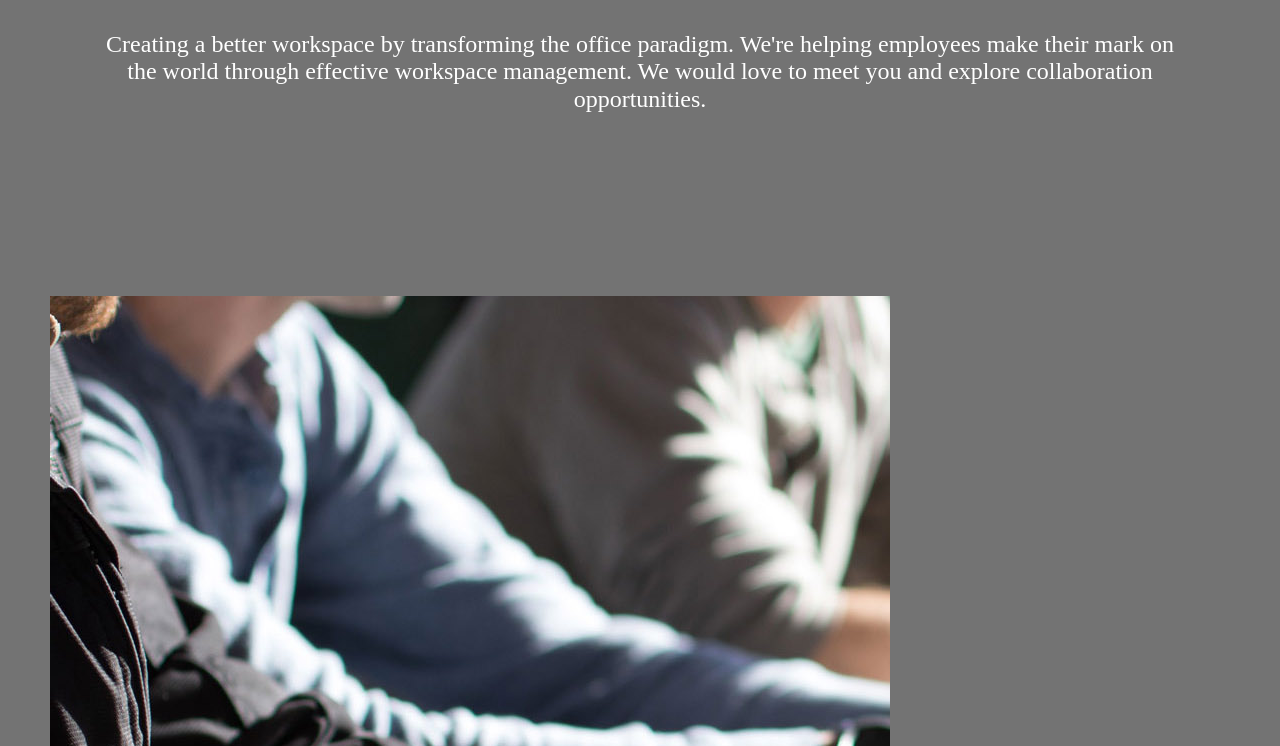
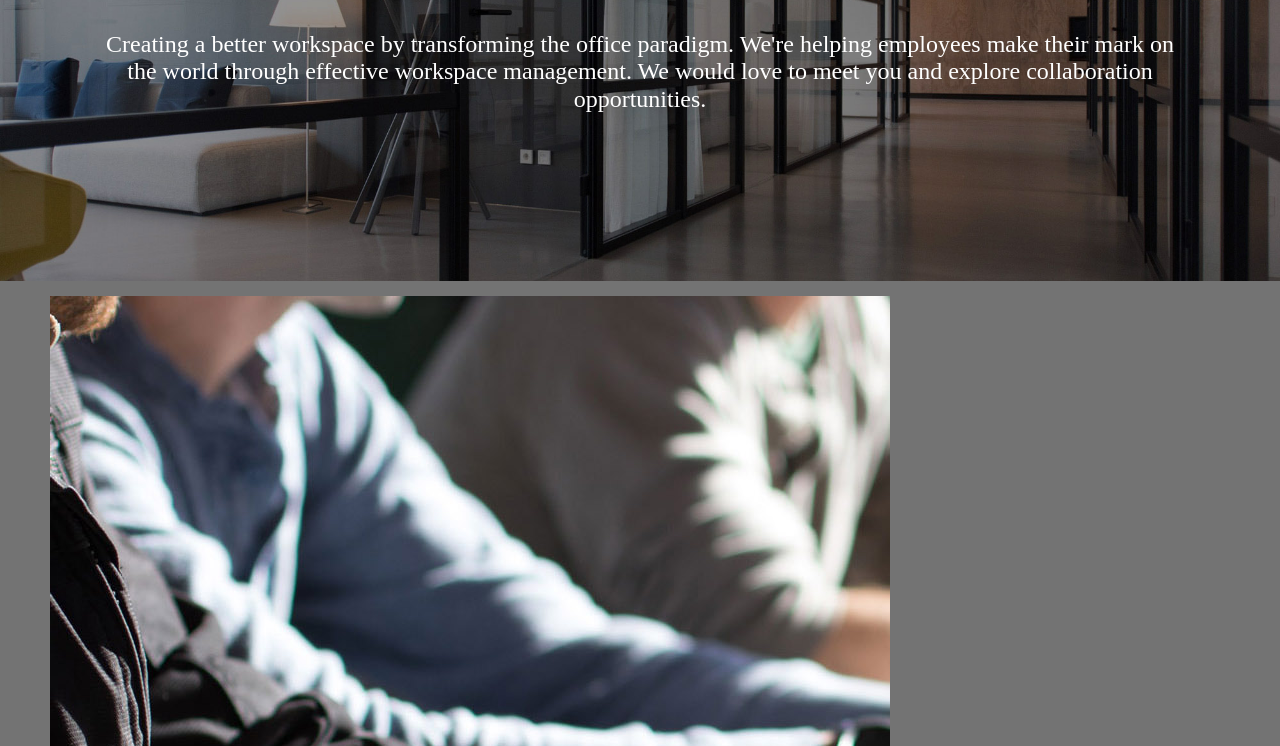
Before and after one commit to emmagheck/hw3_grid_23, a plain HTML site: page index.html in a window 1280 px wide. Shown: the part 200-946 px from the top of the page. Drawn offline with Linux system fonts and the light colour scheme.

Commit message:
Add files via upload

```diff
--- a/css/style.css
+++ b/css/style.css
@@ -148,11 +148,12 @@ nav a:hover, nav a:focus {
 first div in the grid and place it in the grid. */
 .container > :first-child {
   grid-column: 1/-1;
-  background-image: url(images/header.jpg);
+  background-image: url(../images/header.jpg);
   background-size: cover;
   background-attachment: fixed;
   background-position: center center;
   background-repeat: no-repeat;
+  /* flex-direction: row; */
   /* height: 400px; */
   /* I used first-child instead of the overview class bc the directions said not to assume overview will always be the first child. */
 }
@@ -186,7 +187,7 @@ first div in the grid and place it in the grid. */
       }
 
       .about-image, .method-image, .clients-image, .contact-image {
-        grid-column: 1 / span 3;
+        grid-column: 1/span 3;
         max-height: 600px;
         overflow: hidden;
       }
@@ -214,6 +215,8 @@ first div in the grid and place it in the grid. */
   left: 50%;
   margin: auto;
   text-align: center;
+  align-items: center;
+  /* I have tried align-items, justify-content, justify-items */
 }
 
 
```
